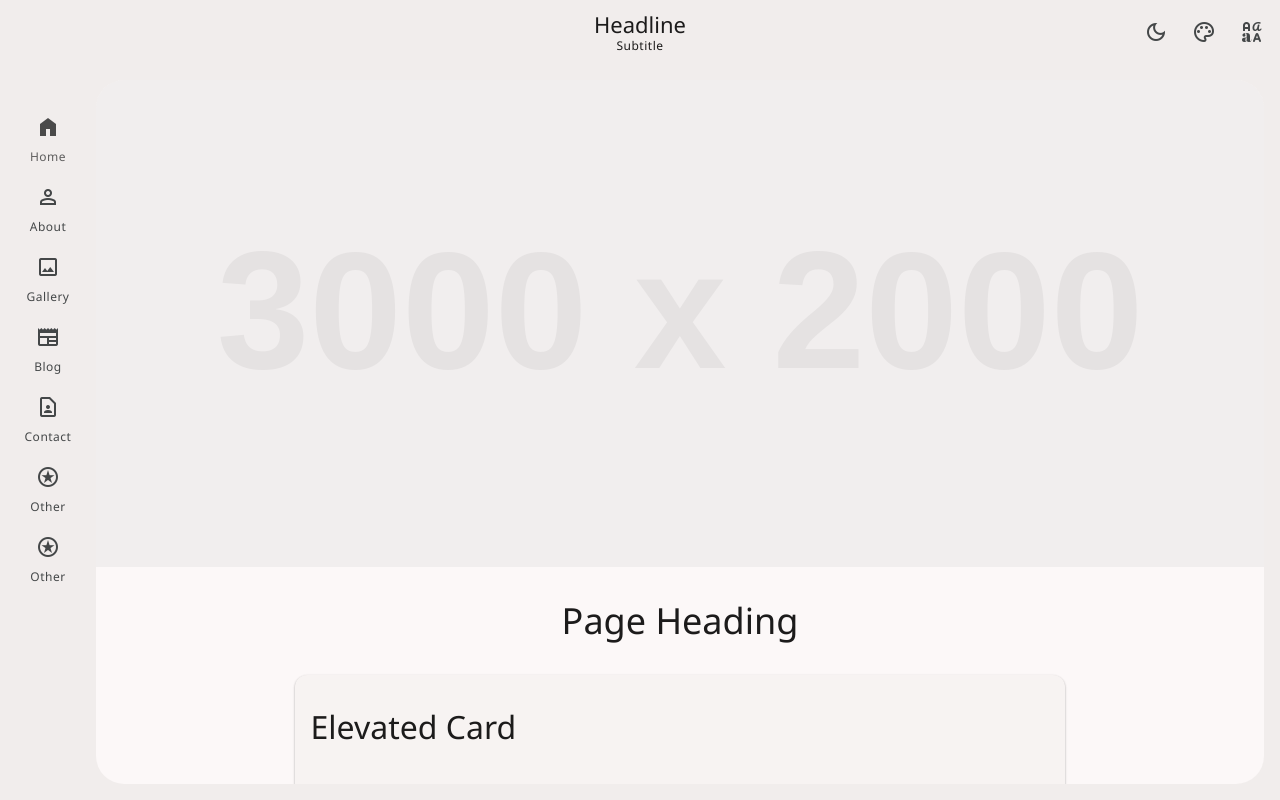
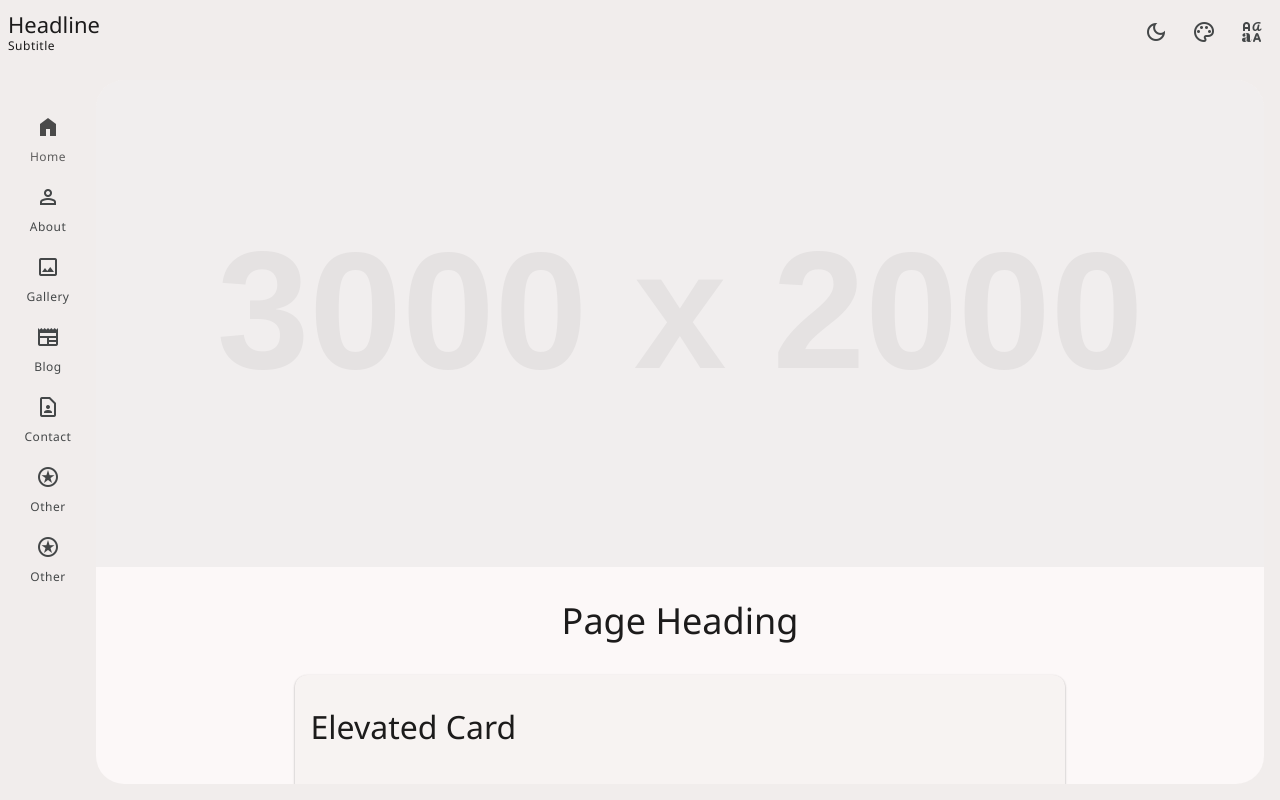
Before and after one commit to eorsjr/angular-website-template, an Angular app: page / in a window 1280 px wide. Built offline with nearby package versions, Linux system fonts and the light colour scheme; a web font is replaced by a local one.

Commit message:
refactor(app-bar): :fire: remove centered-text from text-container div

```diff
--- a/src/app/layout/app-bar/app-bar.component.html
+++ b/src/app/layout/app-bar/app-bar.component.html
@@ -6,7 +6,7 @@
             {{ navService.navigationRailOpen() ? 'menu_open' : 'menu' }}
         </span>
     </button>
-    <div class="text-container centered-text">
+     <div class="text-container">
         <div id="headline">Headline</div>
         <div id="subtitle">Subtitle</div>
     </div>
```
